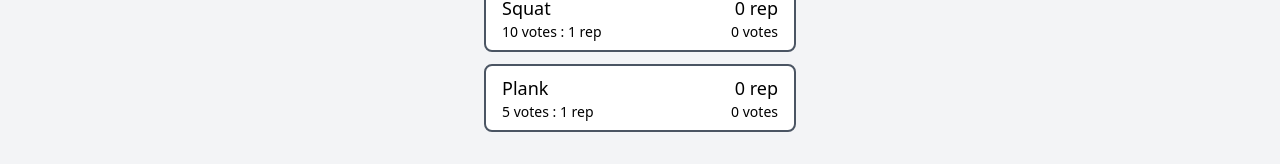
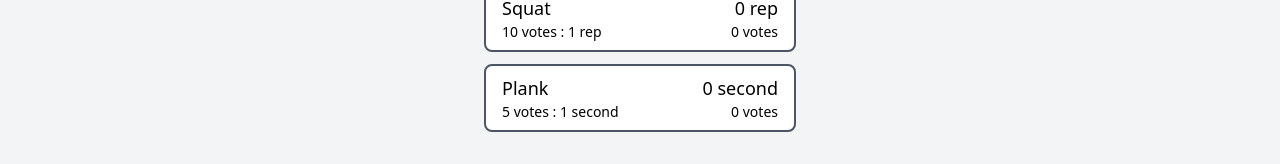
Before and after one commit to Coronus117/PumpSamUp, a Next.js app: page / in a window 1280 px wide. Shown: the part 576-740 px from the top of the page. Built offline with nearby package versions, Linux system fonts and the light colour scheme; no server answers; the database is empty.

Commit message:
Some exercises are time, not reps

```diff
--- a/components/pump-vote-bar/pump-vote-bar.js
+++ b/components/pump-vote-bar/pump-vote-bar.js
@@ -12,7 +12,7 @@ const PumpVoteBar = () => {
   return (
     <div className=" rounded-lg p-4 space-y-3">
       <div className="flex flex-row justify-between">
-        <div className="text-xl font-medium flex items-center">
+        <div className="text-lg lg:text-xl font-medium flex items-center">
           Vote on exercises for the next show
         </div>
         {session && <PumpBank />}
--- a/exercises.js
+++ b/exercises.js
@@ -55,7 +55,7 @@ const DUMMY_EXERCISES = [
   },
   {
     name: "Plank",
-    pumpType: "rep",
+    pumpType: "second",
     pumpsPerRep: 5,
     bodyPart: "Abs",
   },
@@ -73,13 +73,13 @@ const DUMMY_EXERCISES = [
   },
   {
     name: "Flutter Kicks",
-    pumpType: "rep",
+    pumpType: "second",
     pumpsPerRep: 10,
     bodyPart: "Abs",
   },
   {
     name: "Side Planks",
-    pumpType: "rep",
+    pumpType: "second",
     pumpsPerRep: 5,
     bodyPart: "Oblique",
   },
@@ -97,7 +97,7 @@ const DUMMY_EXERCISES = [
   },
   {
     name: "Glute Bridge",
-    pumpType: "rep",
+    pumpType: "second",
     pumpsPerRep: 5,
     bodyPart: "Glute",
   },
```
